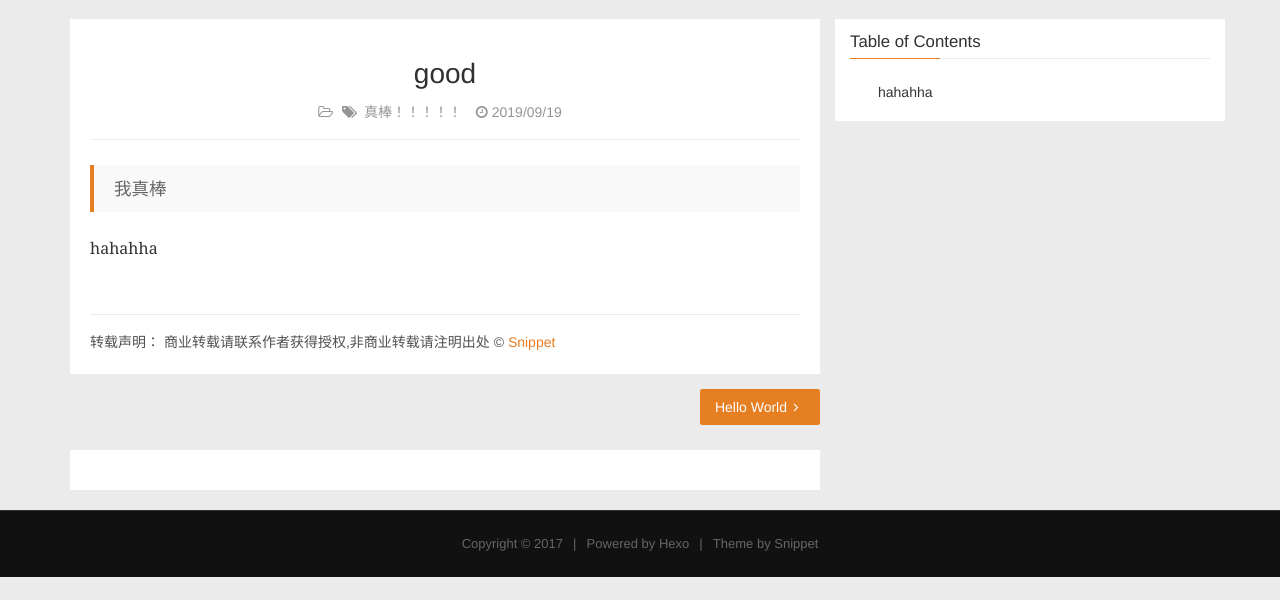
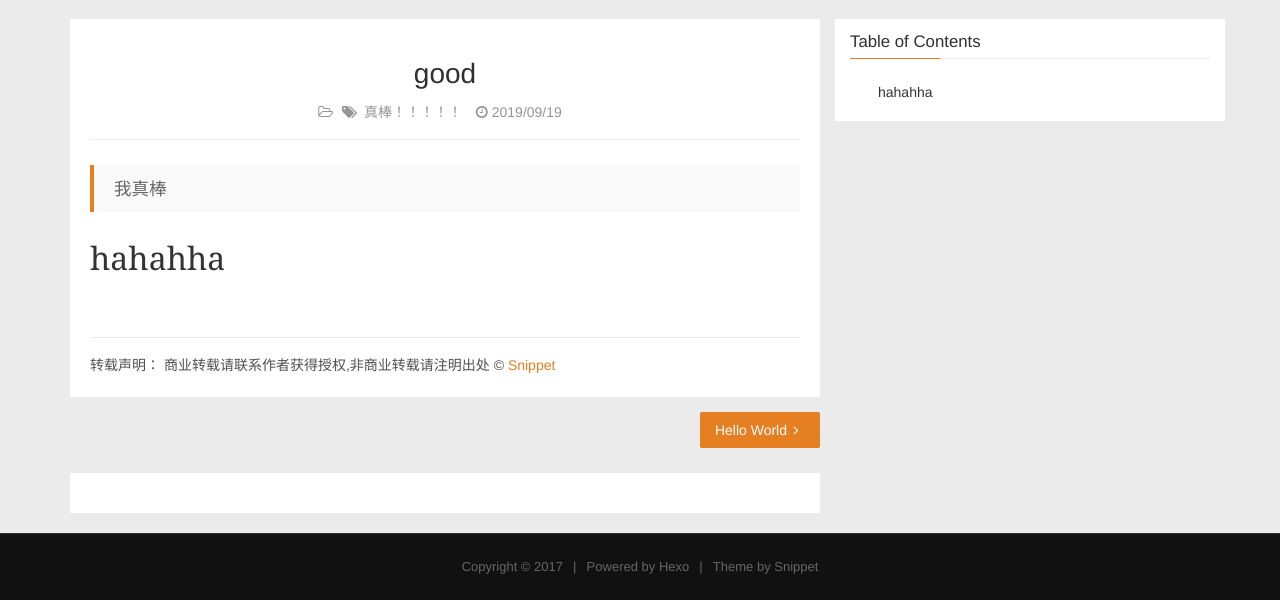
Before and after one commit to zxliang98/zxliang98.github.io, a plain HTML site: page 2019/09/19/good/index.html in a window 1280 px wide. Shown: the part 241-841 px from the top of the page. Before the commit the page ends 818 px from the top, so only its background shows below. Drawn offline with Linux system fonts and the light colour scheme; a script that the page names is missing.

Commit message:
Site updated: 2019-09-19 23:40:38

```diff
--- a/2019/09/19/good/index.html
+++ b/2019/09/19/good/index.html
@@ -181,7 +181,7 @@ hahahha">
         <blockquote>
 <p>我真棒</p>
 </blockquote>
-<h4>hahahha</h4>
+<h1>hahahha</h1>
     </div>
 
     <div class="post-footer">
@@ -242,7 +242,7 @@ new Valine({
             Table of Contents
         </h3>
 
-        <ol class="toc"><li class="toc-item toc-level-4"><a class="toc-link" href="#null"><span class="toc-text">hahahha</span></a></li></ol>
+        <ol class="toc"><li class="toc-item toc-level-1"><a class="toc-link" href="#null"><span class="toc-text">hahahha</span></a></li></ol>
 
     </div>
 </aside>
```
